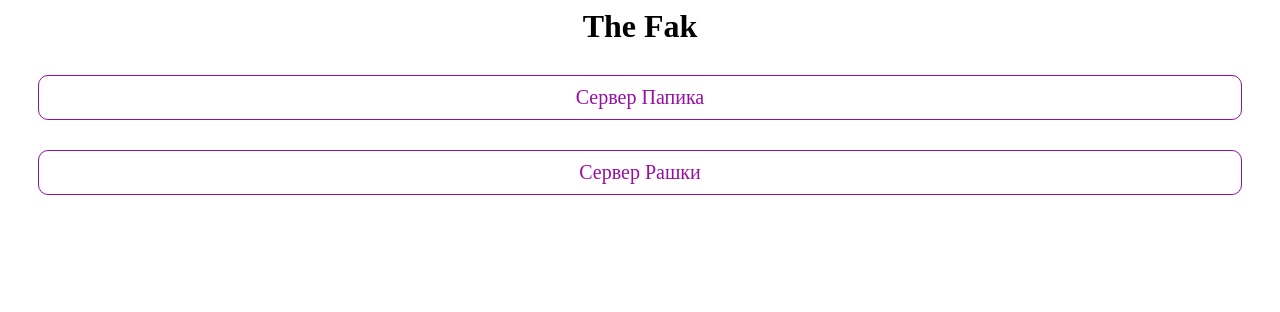
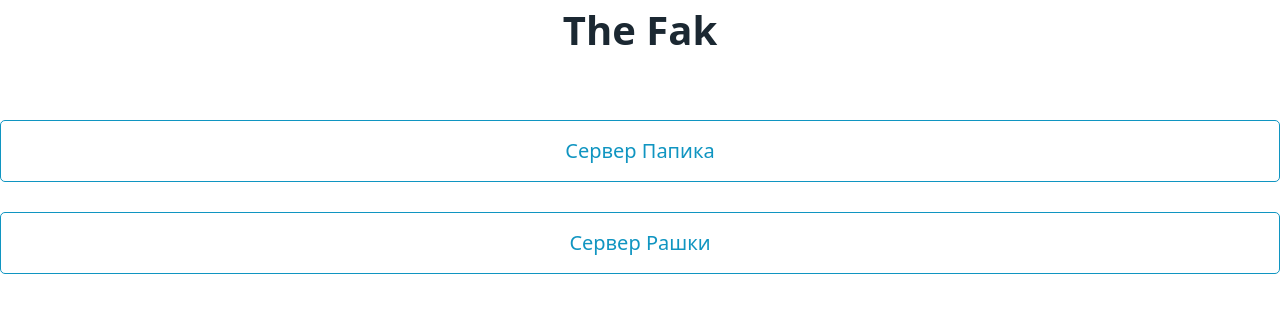
Before and after one commit to TheFaksusingBaka/TheFaksusingBaka.github.io, a plain HTML site: page index.html in a window 1280 px wide. Drawn offline with nearby package versions, Linux system fonts and the light colour scheme.

Commit message:
Update index.html

```diff
--- a/index.html
+++ b/index.html
@@ -2,30 +2,19 @@
     <head>
         <meta charset="utf8">
         <meta name="viewport" content="width=device-width, initial-scale=1">
+        <link rel="stylesheet" href="https://unpkg.com/@picocss/pico@latest/css/pico.min.css">
     </head>
     <body>
-        <center><h1>The Fak</h1></center>
-        <div id = "more">
-     <center><p><a class = "button" href = "https://discord.gg/rSwGbbXpE6">Сервер Папика</a></p></center>
-     <center> <p><a class = "button" href = "https://discord.gg/russia">Сервер Рашки</a></p> </center>
-      </div>
+     <center>
+     <h1>The Fak</h1>
+     <a role="button" class = "outline" href = "https://discord.gg/rSwGbbXpE6">Сервер Папика</a>
+     <br><br>
+     <a role="button" class = "outline" href = "https://discord.gg/russia">Сервер Рашки</a>
+     </center>
      <style type = "text/css">
-       a.button {
-  text-decoration: none;
-  text-align:center;
-  display: block;
-  font-size: 20px;
-  border: hsl(295, 84%, 35%) 1px solid;
-  color: hsl(295, 84%, 35%);
-  border-radius: 10px;
-  padding: 10px;
-  margin: 30px;
+       a {
+         width: 100%;
        }
-a.button:hover {
-  color: #10FF58;
-  border: #10FF58 1px solid;
-  border-radius: 10px;
-}
      </style>
     </body>
 </html>
```
